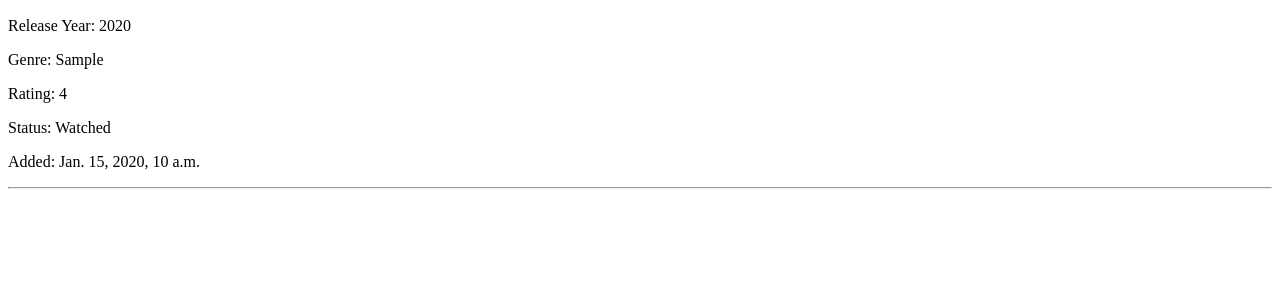
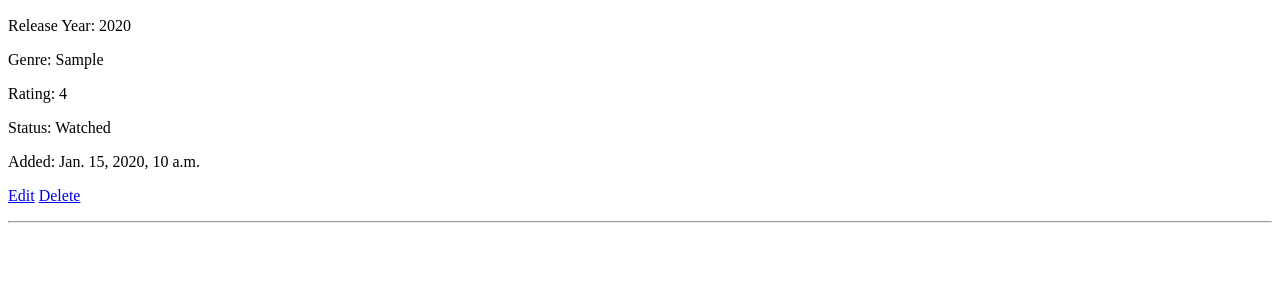
Before and after one commit to Waranon021/Django_Movie_Watchlist_Assignment, a Django app: page / in a window 1280 px wide. Shown: the part 148-448 px from the top of the page. Run offline with Django 5.2, Linux system fonts and the light colour scheme; tables that the repository leaves empty hold one stand-in row (values such as "Sample post").

Commit message:
feat: add movie deletion confirmation

```diff
--- a/movies/templates/movies/movie_list.html
+++ b/movies/templates/movies/movie_list.html
@@ -20,6 +20,7 @@
             <a href="{% url 'movie_add' %}">Add Movie</a>
         </p>
 
+
         <!--
             movies มาจาก context ใน movie_list view
             Django Template จะวนแสดง Movie object ทีละรายการ
@@ -32,6 +33,7 @@
                 <p>Genre: {{ movie.genre }}</p>
                 <p>Rating: {{ movie.personal_rating }}</p>
 
+
                 <!-- แสดงสถานะจาก Boolean field watched -->
                 {% if movie.watched %}
                     <p>Status: Watched</p>
@@ -40,6 +42,27 @@
                 {% endif %}
 
                 <p>Added: {{ movie.date_added }}</p>
+
+
+                <!--
+                        ส่ง id ของ Movie เข้า URL movie_edit
+                        เพื่อระบุว่าจะต้องแก้ไข Movie object ใด
+                    -->
+                <p>
+                    <!--
+                        ส่ง id ของ Movie ไปยังหน้า Edit
+                        เพื่อระบุ Movie object ที่ต้องการแก้ไข
+                    -->
+                    <a href="{% url 'movie_edit' movie.id %}">Edit</a>
+
+                    <!--
+                        Delete link จะเปิดหน้า confirmation ก่อน
+                        การกด link นี้ยังไม่ลบข้อมูลจริง
+                    -->
+                    <a href="{% url 'movie_delete' movie.id %}">Delete</a>
+                </p>
+
+
             </article>
 
             <hr>
--- a/movies/urls.py
+++ b/movies/urls.py
@@ -5,11 +5,27 @@ from . import views
 
 # URL patterns ของ movies app
 # แต่ละ path จะเชื่อม URL ที่ผู้ใช้เปิดกับ view function ที่ต้องทำงาน
+
 urlpatterns = [
-    # หน้าแรกของเว็บไซต์ใช้ movie_list view
-    # name="movie_list" ใช้อ้างถึง URL นี้จาก template หรือ Django code ภายหลัง
+    # หน้า Home แสดง Movie ทั้งหมด
     path("", views.movie_list, name="movie_list"),
 
     # หน้าเพิ่ม Movie ใหม่
     path("movies/add/", views.movie_add, name="movie_add"),
+
+    # หน้าแก้ไข Movie
+    # <int:movie_id> รับตัวเลขจาก URL แล้วส่งให้ movie_edit view
+    path(
+        "movies/<int:movie_id>/edit/",
+        views.movie_edit,
+        name="movie_edit",
+    ),
+
+    # หน้า confirmation สำหรับลบ Movie
+    # movie_id ระบุ Movie object ที่ผู้ใช้ต้องการลบ
+    path(
+        "movies/<int:movie_id>/delete/",
+        views.movie_delete,
+        name="movie_delete",
+    ),
 ]
--- a/movies/views.py
+++ b/movies/views.py
@@ -1,4 +1,4 @@
-from django.shortcuts import redirect, render
+from django.shortcuts import get_object_or_404, redirect, render
 
 from .forms import MovieForm
 from .models import Movie
@@ -65,3 +65,77 @@ def movie_add(request):
     }
 
     return render(request, "movies/movie_form.html", context)
+
+
+def movie_edit(request, movie_id):
+    """
+    แก้ไข Movie ที่มีอยู่แล้วใน Watchlist
+
+    GET:
+        โหลดข้อมูล Movie เดิมมาแสดงใน form
+
+    POST:
+        รับข้อมูลที่แก้ไข ตรวจ validation
+        แล้ว update Movie object เดิมใน PostgreSQL
+    """
+
+    # ค้นหา Movie จาก primary key (id)
+    # ถ้าไม่พบ Django จะตอบกลับด้วย HTTP 404 แทนการเกิด server error
+    movie = get_object_or_404(Movie, pk=movie_id)
+
+    if request.method == "POST":
+        # ผูกข้อมูลจาก POST เข้ากับ Movie object เดิม
+        # instance=movie คือจุดที่ทำให้ form.save()
+        # แก้ไข row เดิมแทนการสร้าง Movie ใหม่
+        form = MovieForm(request.POST, instance=movie)
+
+        if form.is_valid():
+            form.save()
+
+            # เมื่อแก้ไขสำเร็จ กลับไปหน้า Movie Watchlist
+            return redirect("movie_list")
+
+    else:
+        # GET request ใช้ Movie object เดิมเป็น instance
+        # Django จึงเติมข้อมูลปัจจุบันลงใน form ให้อัตโนมัติ
+        form = MovieForm(instance=movie)
+
+    context = {
+        "form": form,
+        "movie": movie,
+    }
+
+    return render(request, "movies/movie_form.html", context)
+
+
+def movie_delete(request, movie_id):
+    """
+    ลบ Movie ออกจาก Watchlist
+
+    GET:
+        แสดงหน้า confirmation ก่อนลบ
+
+    POST:
+        ลบ Movie object ออกจาก PostgreSQL
+        แล้วกลับไปหน้า Movie Watchlist
+    """
+
+    # ค้นหา Movie จาก primary key
+    # ถ้าไม่มี Movie id นี้ Django จะตอบกลับด้วย HTTP 404
+    movie = get_object_or_404(Movie, pk=movie_id)
+
+    # การลบข้อมูลจริงจะเกิดเฉพาะ POST request
+    # เพื่อไม่ให้การเปิด URL ธรรมดาทำให้ข้อมูลถูกลบทันที
+    if request.method == "POST":
+        # delete() ลบ Movie object นี้ออกจาก database ผ่าน Django ORM
+        movie.delete()
+
+        # หลังลบสำเร็จ กลับไปหน้า Home
+        return redirect("movie_list")
+
+    # GET request จะแสดงหน้า confirmation ก่อน
+    context = {
+        "movie": movie,
+    }
+
+    return render(request, "movies/movie_confirm_delete.html", context)
```
Also changed, not shown: movies/templates/movies/movie_confirm_delete.html (added, +44 -0 lines).
